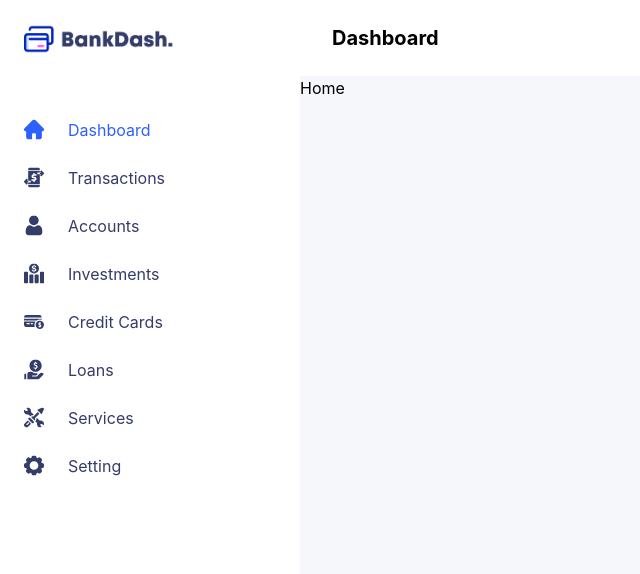
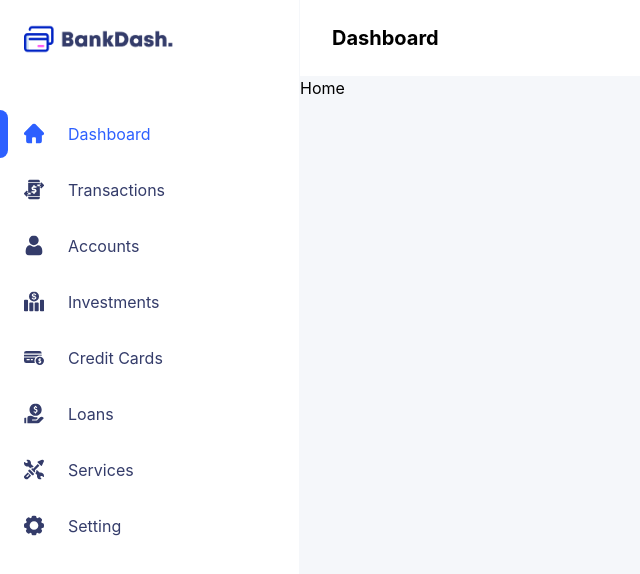
Before and after one commit to nafasebra/bankdash, a React (Vite) app: page / in a window 1280 px wide. Shown: the top 574 px of the page, without its empty margins (0-640 px from the left). Built offline with nearby package versions, Linux system fonts and the light colour scheme.

Commit message:
style: add active style to sidebar

```diff
--- a/src/components/layout/Sidebar.tsx
+++ b/src/components/layout/Sidebar.tsx
@@ -71,20 +71,18 @@ interface SidebarProps {
 function Sidebar(props: SidebarProps) {
   const { active } = props;
 
-  console.log(active);
-
-
   return (
-    <div className="bg-white flex flex-col gap-14 py-6 w-[300px]">
+    <div className="bg-white flex flex-col gap-14 py-6 w-[300px] border-r border-light">
       <div className="px-6">
         <img src="/logo.png" className="w-[150px]" />
       </div>
       <ul className="flex flex-col gap-2">
         {menuLinks.map((menu) => (
-          <li key={menu.id}>
+          <li key={menu.id} className="relative">
+            <div className={`${menu.title === active ? "block" : "hidden"} absolute bg-primary-100 top-0 bottom-0 left-0 w-2 rounded-r-2xl h-full`}></div>
             <Link
               to={menu.link}
-              className={`flex items-center gap-6 py-2 px-6 relative ${menu.title === active ? "text-primary-100" : "text-primary-200"} hover:text-primary-100 transition-all`}
+              className={`flex items-center gap-6 py-3 px-6 relative ${menu.title === active ? "text-primary-100" : "text-primary-200"} hover:text-primary-100 transition-all`}
             >
               <div className="w-5 h-5 flex items-center">{menu.icon}</div>
               <p>{menu.title}</p>
```
